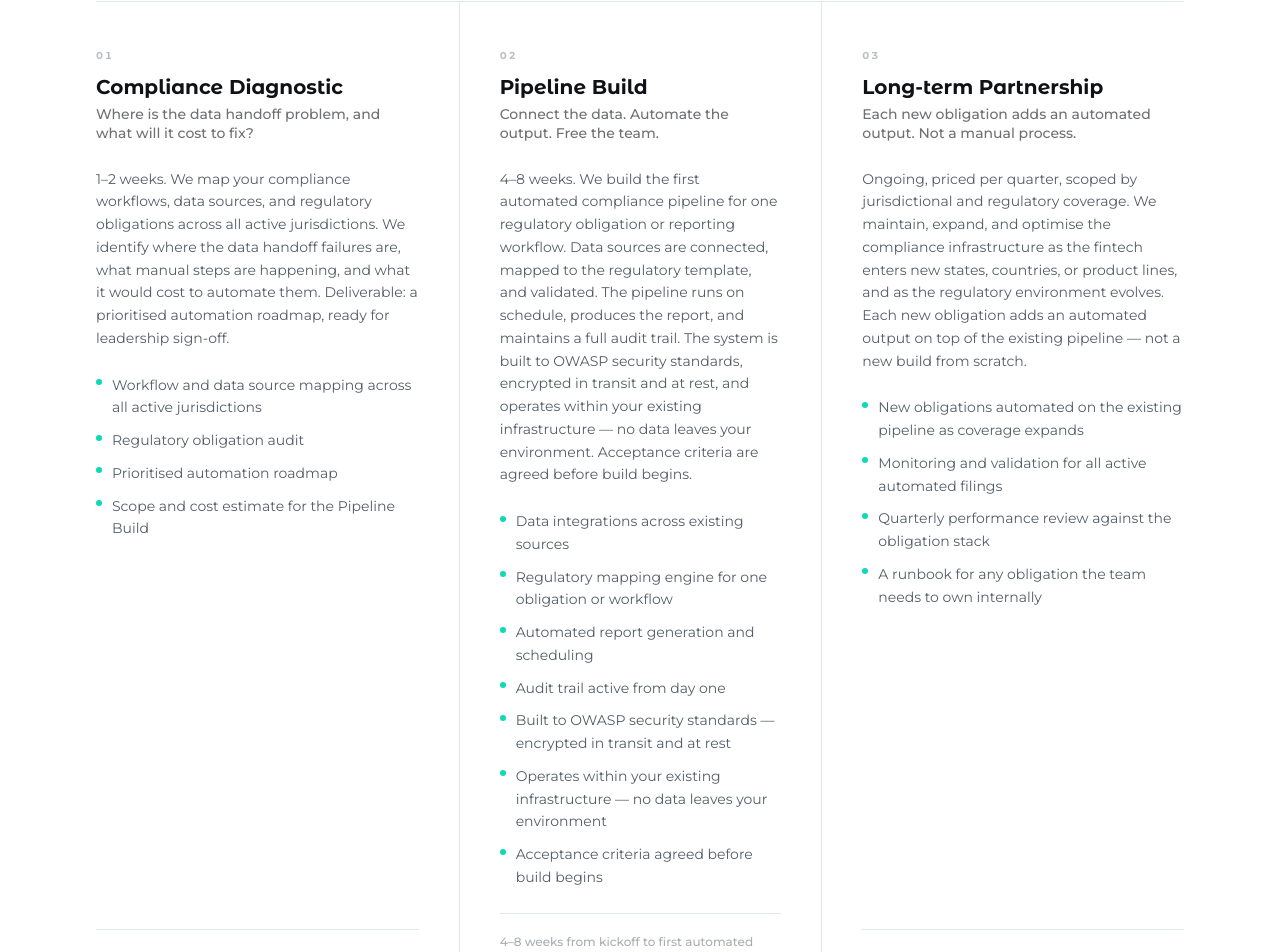
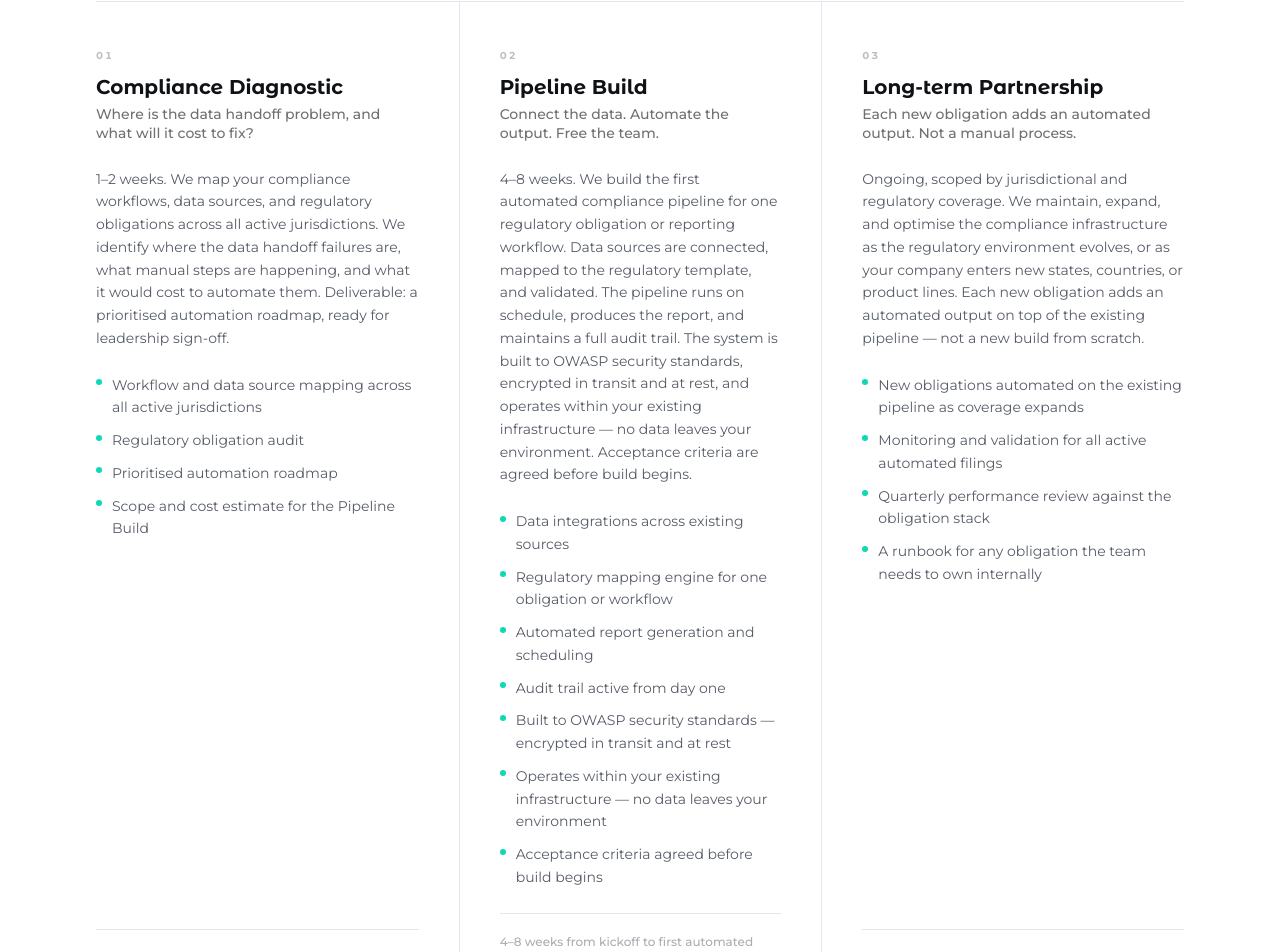
Before and after one commit to aiflowltd/website, a React (Vite) app: page /services in a window 1280 px wide. Shown: the part 1101-2053 px from the top of the page. Built offline with nearby package versions, Linux system fonts and the light colour scheme; no server answers; the HTML template or start-up script is replaced by a standard one.

Commit message:
Long-term Partnership: reword description per client copy
https://claude.ai/code/session_016wgsFnf5TpR1sMxhnHk6sN

```diff
--- a/src/components/ServicesSection.tsx
+++ b/src/components/ServicesSection.tsx
@@ -25,7 +25,7 @@ const services = [
     title: "Long-term Partnership",
     phase: "Partner",
     description:
-      "Ongoing, priced per quarter, scoped by jurisdictional and regulatory coverage. We maintain, expand, and optimise the compliance infrastructure as the fintech enters new states, countries, or product lines, and as the regulatory environment evolves.",
+      "Ongoing, scoped by jurisdictional and regulatory coverage. We maintain, expand, and optimise the compliance infrastructure as the regulatory environment evolves, or as your company enters new states, countries, or product lines.",
     link: "/services#long-term-partnership",
   },
 ];
--- a/src/data/services.tsx
+++ b/src/data/services.tsx
@@ -161,7 +161,7 @@ export const services: Service[] = [
     title: "Long-term Partnership",
     tagline: "Each new obligation adds an automated output. Not a manual process.",
     description:
-      "Ongoing, priced per quarter, scoped by jurisdictional and regulatory coverage. We maintain, expand, and optimise the compliance infrastructure as the fintech enters new states, countries, or product lines, and as the regulatory environment evolves. Each new obligation adds an automated output on top of the existing pipeline — not a new build from scratch.",
+      "Ongoing, scoped by jurisdictional and regulatory coverage. We maintain, expand, and optimise the compliance infrastructure as the regulatory environment evolves, or as your company enters new states, countries, or product lines. Each new obligation adds an automated output on top of the existing pipeline — not a new build from scratch.",
     features: [
       "New obligations automated on the existing pipeline as coverage expands",
       "Monitoring and validation for all active automated filings",
```
